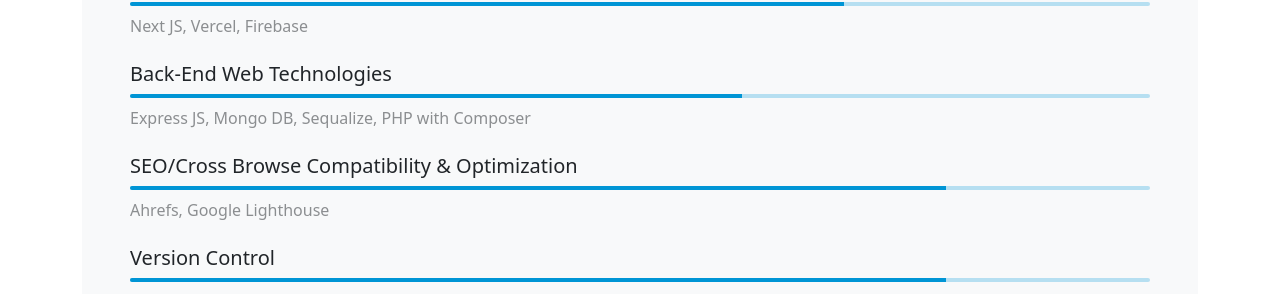
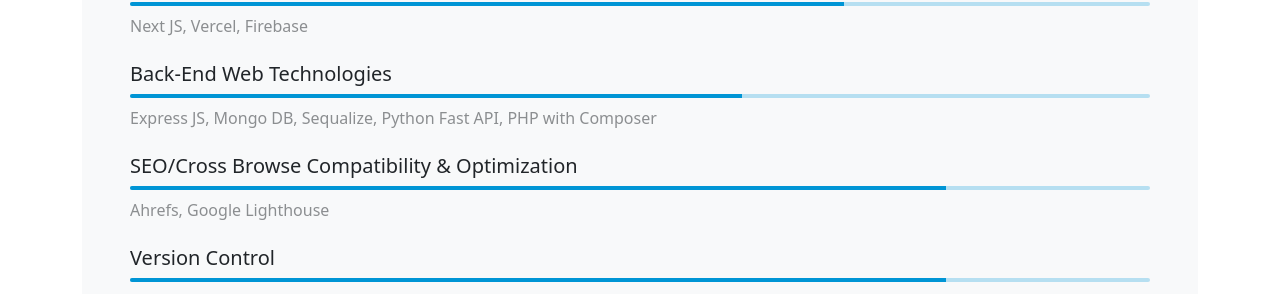
Before and after one commit to sajith-udurawana/sajith-udurawana.github.io, a Jekyll site: the page built from index.html, in a window 1280 px wide and 900 px high, scrolled down 1135 px. Shown: the part 153-447 px from the top of the window. Built offline with Jekyll 4.4.1, drawn with Linux system fonts in a browser that asks for light colours.

Commit message:
Added FastAPI

```diff
--- a/_data/skills.yaml
+++ b/_data/skills.yaml
@@ -15,7 +15,7 @@
   tools: Next JS, Vercel, Firebase
 - name: Back-End Web Technologies
   level: 3.0
-  tools: Express JS, Mongo DB, Sequalize, PHP with Composer
+  tools: Express JS, Mongo DB, Sequalize, Python Fast API, PHP with Composer
 - name: SEO/Cross Browse Compatibility & Optimization
   level: 4.0
   tools: Ahrefs, Google Lighthouse
```
